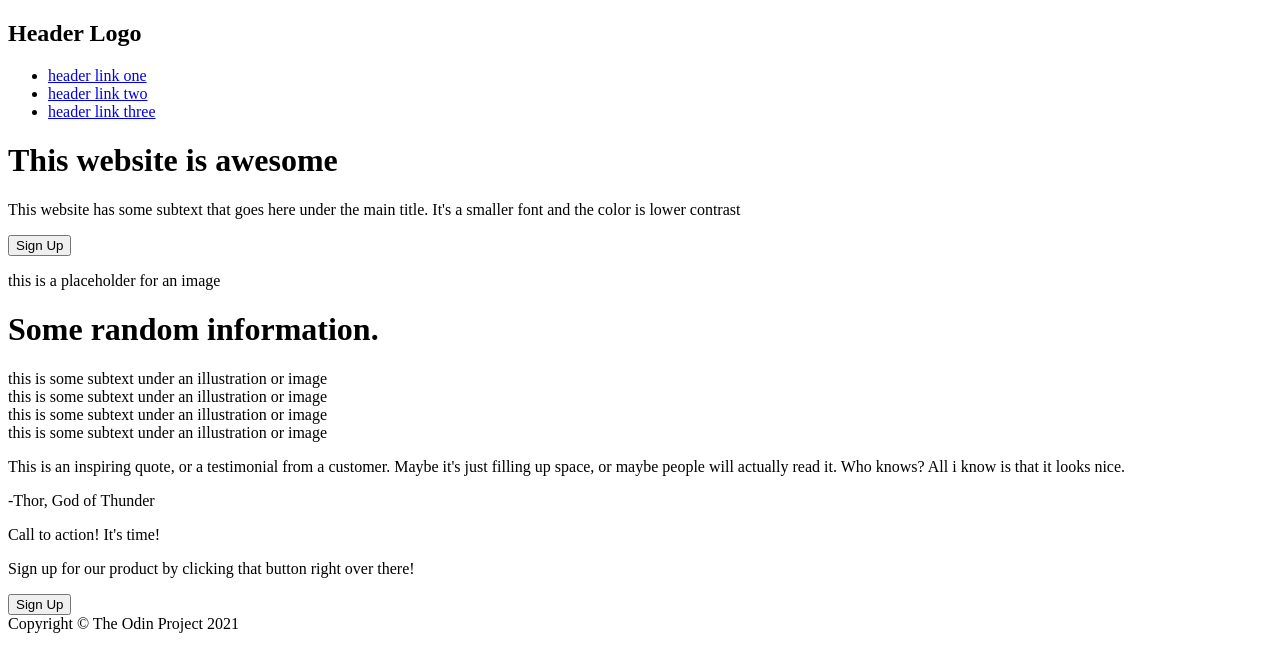
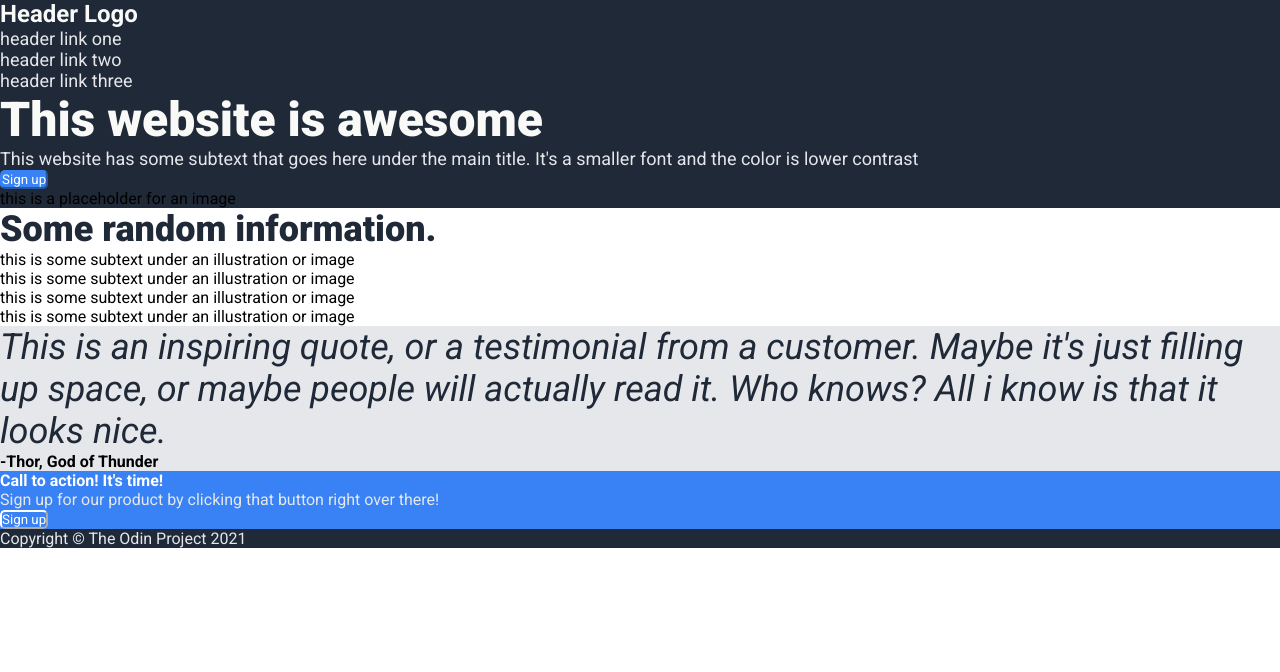
Before and after one commit to Herm24/odin-landing-page, a plain HTML site: page index.html in a window 1280 px wide. Drawn offline with Linux system fonts and the light colour scheme.

Commit message:
Update | Complete redesign

```diff
--- a/index.html
+++ b/index.html
@@ -5,65 +5,85 @@
     <meta name="viewport" content="width=device-width, initial-scale=1.0" />
     <title>Landing Page</title>
     <link rel="stylesheet" href="styles.css" />
+    <link rel="preconnect" href="https://fonts.googleapis.com" />
+    <link rel="preconnect" href="https://fonts.gstatic.com" crossorigin />
+    <link
+      href="https://fonts.googleapis.com/css2?family=Roboto:ital,wght@0,100..900;1,100..900&display=swap"
+      rel="stylesheet"
+    />
   </head>
   <body>
-    <div class="header">
-      <h2>Header Logo</h2>
+    <header>
+      <h1 class="hlogo">Header Logo</h1>
       <ul>
         <li><a href="#">header link one</a></li>
         <li><a href="#">header link two</a></li>
         <li><a href="#">header link three</a></li>
       </ul>
+    </header>
+    <main>
+      <div class="container">
+        <div class="column">
+          <h1>This website is awesome</h1>
+          <p>
+            This website has some subtext that goes here under the main title.
+            It's a smaller font and the color is lower contrast
+          </p>
+          <button class="button">Sign up</button>
         </div>
-    <div class="main">
-      <h1 class="hero-main-text">This website is awesome</h1>
-      <p>
-        This website has some subtext that goes here under the main title. It's
-        a smaller font and the color is lower contrast
-      </p>
-      <button>Sign Up</button>
+        <div class="column">
           <div class="placeholder">
             <p>this is a placeholder for an image</p>
           </div>
         </div>
+      </div>
+    </main>
+    <section class="s1">
       <h1 class="information">Some random information.</h1>
       <div class="container">
-      <div class="square">
-        <div class="text">
-          this is some subtext under an illustration or image
+        <div class="box">
+          <div class="square"></div>
+          <p>this is some subtext under an illustration or image</p>
+        </div>
+        <div class="box">
+          <div class="square"></div>
+          <p>this is some subtext under an illustration or image</p>
+        </div>
+        <div class="box">
+          <div class="square"></div>
+          <p>this is some subtext under an illustration or image</p>
+        </div>
+        <div class="box">
+          <div class="square"></div>
+          <p>this is some subtext under an illustration or image</p>
         </div>
       </div>
-      <div class="square">
-        <div class="text">
-          this is some subtext under an illustration or image
-        </div>
-      </div>
-      <div class="square">
-        <div class="text">
-          this is some subtext under an illustration or image
-        </div>
-      </div>
-      <div class="square">
-        <div class="text">
-          this is some subtext under an illustration or image
-        </div>
-      </div>
-    </div>
+    </section>
+    <section class="s2">
+      <div class="container">
         <div class="quote">
           <p>
-        This is an inspiring quote, or a testimonial from a customer. Maybe it's
-        just filling up space, or maybe people will actually read it. Who knows?
-        All i know is that it looks nice.
+            This is an inspiring quote, or a testimonial from a customer. Maybe
+            it's just filling up space, or maybe people will actually read it.
+            Who knows? All i know is that it looks nice.
           </p>
           <p>-Thor, God of Thunder</p>
         </div>
-    <div class="box">
+      </div>
+    </section>
+    <section class="s3">
+      <div class="container">
+        <div class="cta">
           <p>Call to action! It's time!</p>
-      <p>Sign up for our product by clicking that button right over there!</p>
-      <div class="button">
-        <button>Sign Up</button>
+          <p>
+            Sign up for our product by clicking that button right over there!
+          </p>
+          <button class="button bc">Sign up</button>
         </div>
       </div>
+    </section>
+    <section class="s4">
       <div class="footer">Copyright © The Odin Project 2021</div>
+    </section>
   </body>
 </html>
--- a/styles.css
+++ b/styles.css
@@ -0,0 +1,66 @@
+* {
+  font-family: Roboto, serif;
+  margin: 0;
+  padding: 0;
+}
+header,
+main,
+.footer {
+  background-color: #1f2937;
+}
+ul,
+li,
+a,
+.column > p {
+  text-decoration: none;
+  list-style: none;
+  font-size: 18px;
+  color: #e5e7eb;
+}
+.column > h1 {
+  font-size: 48px;
+  font-weight: 900;
+  color: #f9faf8;
+}
+.hlogo {
+  font-size: 24px;
+  color: #f9faf8;
+}
+.button {
+  color: white;
+  background-color: #3882f6;
+  border-color: #3882f6;
+  border-radius: 5px;
+}
+.cta {
+  background-color: #3882f6;
+}
+.cta :nth-child(1) {
+  color: white;
+  font-weight: bold;
+}
+.cta :nth-child(2) {
+  color: #e5e7eb;
+}
+.button.bc {
+  border-color: white;
+}
+.information {
+  font-size: 36px;
+  color: #1f2937;
+  font-weight: 900;
+}
+.s2 {
+  background-color: #e5e7eb;
+}
+div.quote > :nth-child(1) {
+  font-size: 36px;
+  font-style: italic;
+  color: #1f2937;
+}
+div.quote > :nth-child(2) {
+  font-weight: bold;
+}
+.footer {
+  color: #e5e7eb;
+}
```
Lines whose indentation alone changed are shown as unchanged.
